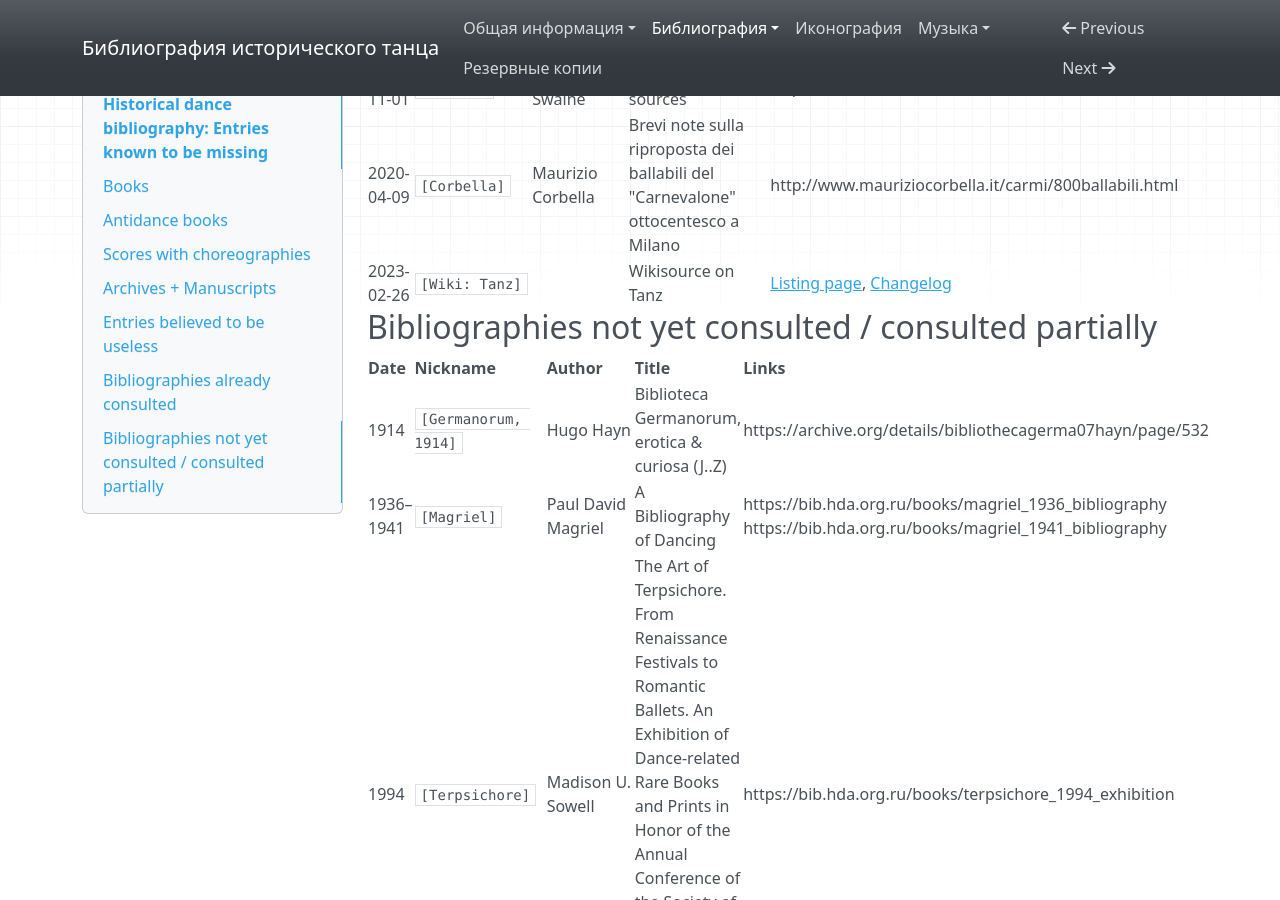
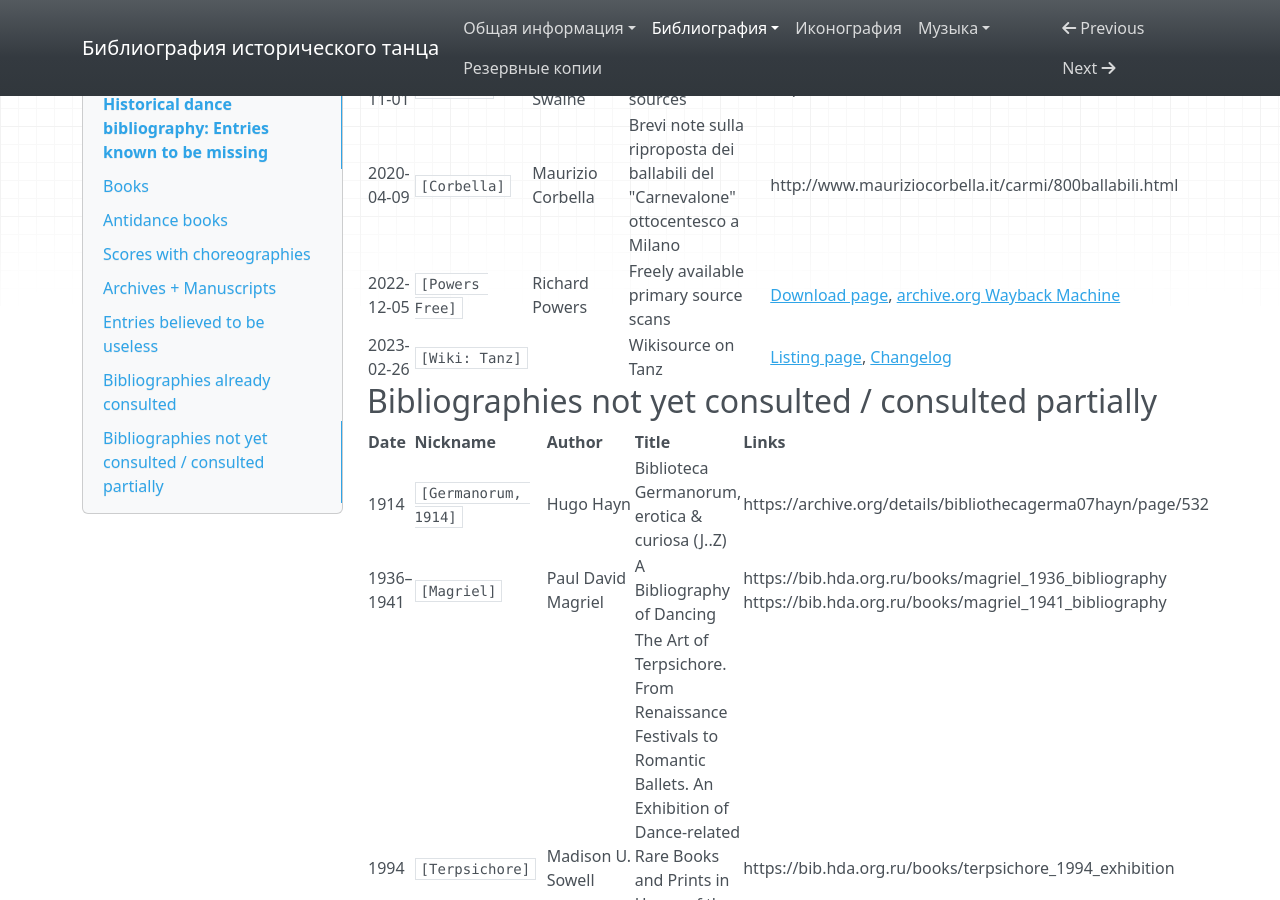
Before and after one commit to hda-technical/dancebooks, an MkDocs documentation site: the page built from docs/bibliography_missing.md, in a window 1280 px wide and 900 px high, scrolled down 73151 px. Built offline with MkDocs 1.6.1, drawn with Linux system fonts in a browser that asks for light colours; nearby versions of some CDN libraries.

Commit message:
Add link to Richard Powers free downloads

```diff
--- a/docs/bibliography_missing.md
+++ b/docs/bibliography_missing.md
@@ -731,6 +731,7 @@ _This part of the list is to joined with the general table_
 | 2014-08-06 | `[Cooper]` | Paul Cooper | Research papers contributed by Paul Cooper, #01–06 + #25 | https://www.regencydances.org/paper000.php |
 | 2019-11-01 | `[Swaine]` | Andrew Swaine | List of historical sources | https://andrewswaine.uk/sources |
 | 2020-04-09 | `[Corbella]` | Maurizio Corbella | Brevi note sulla riproposta dei ballabili del "Carnevalone" ottocentesco a Milano | http://www.mauriziocorbella.it/carmi/800ballabili.html |
+| 2022-12-05 | `[Powers Free]` | Richard Powers | Freely available primary source scans | [Download page](https://www.richardpowers.com/free-downloads), [archive.org Wayback Machine](https://web.archive.org/web/20230000000000*/https://www.richardpowers.com/free-downloads) |
 | 2023-02-26 | `[Wiki: Tanz]` | | Wikisource on Tanz | [Listing page](https://de.wikisource.org/wiki/Tanz), [Changelog](https://de.wikisource.org/w/index.php?title=Tanz&action=history) |
 
 ## Bibliographies not yet consulted / consulted partially
```
